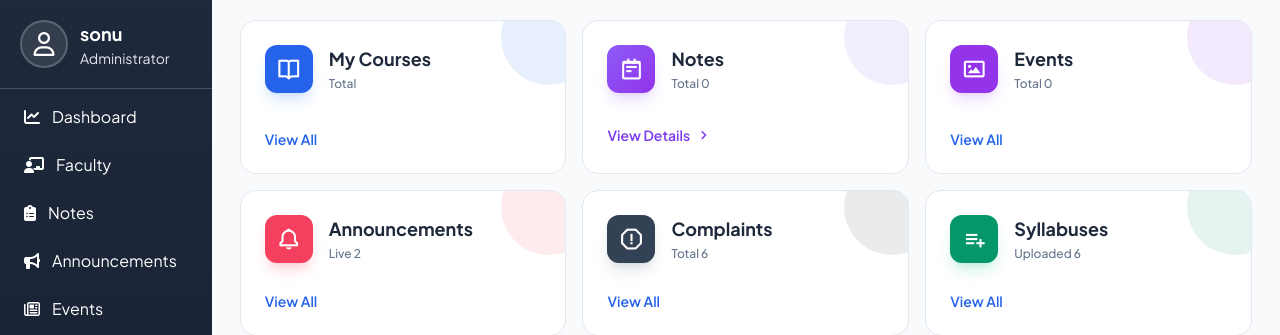
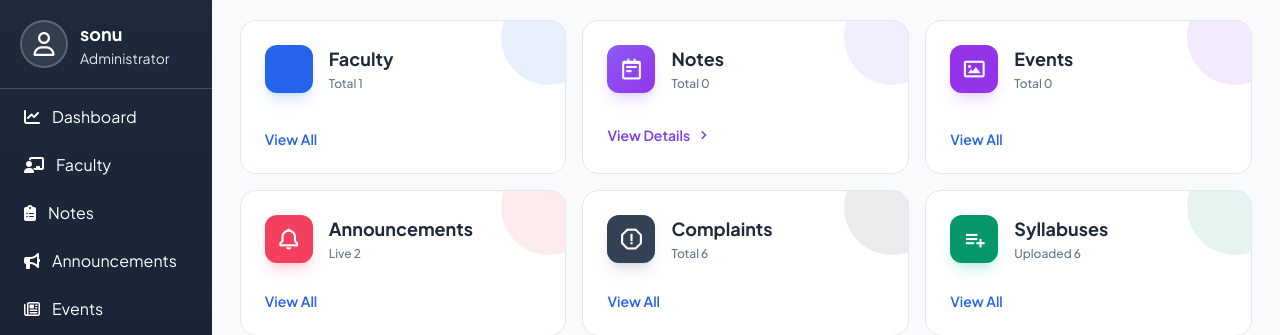
Before and after one commit to sonubhosle/vasmat, a PHP site: page /admin/index.php in a window 1280 px wide. Shown: the top 335 px of the page. Run offline with PHP 8.4, Linux system fonts and the light colour scheme; a user stored in the database is signed in; data comes from the database, SQL or seed files in the repository; data that the repository does not hold is empty; some libraries are stand-ins or nearby versions.

Commit message:
Dashboard

```diff
--- a/admin/index.php
+++ b/admin/index.php
@@ -7,6 +7,7 @@ include __DIR__ . '/includes/db.php';
 $totalNotes = $conn->query("SELECT COUNT(*) as count FROM notes")->fetch_assoc()['count'];
 $totalEvents = $conn->query("SELECT COUNT(*) as count FROM events")->fetch_assoc()['count'];
 $totalAnnouncements = $conn->query("SELECT COUNT(*) as count FROM announcements")->fetch_assoc()['count'];
+$totalFaculty = $conn->query("SELECT COUNT(*) as count FROM faculty")->fetch_assoc()['count'];
 
 ?>
 
@@ -24,11 +25,11 @@ $totalAnnouncements = $conn->query("SELECT COUNT(*) as count FROM announcements"
             <div class="flex gap-4">
                 <div
                     class="w-12 h-12 rounded-xl flex items-center justify-center text-white bg-blue-600 shadow-lg shadow-blue-500/20">
-                    <i class='bx bx-book-open text-[25px]'></i>
+                    <i class='bx bx-users text-[25px]'></i>
                 </div>
                 <h3 class="text-[18px] font-bold text-slate-800  gap-2">
-                    My Courses
-                    <p class="text-xs mt-1 font-medium  text-slate-500">Total</p>
+                    Faculty
+                    <p class="text-xs mt-1 font-medium  text-slate-500">Total <?= $totalFaculty ?></p>
                 </h3>
             </div>
             <div class="mt-auto pt-7 flex items-center text-sm font-semibold text-blue-600 group-hover:text-blue-700">
```
